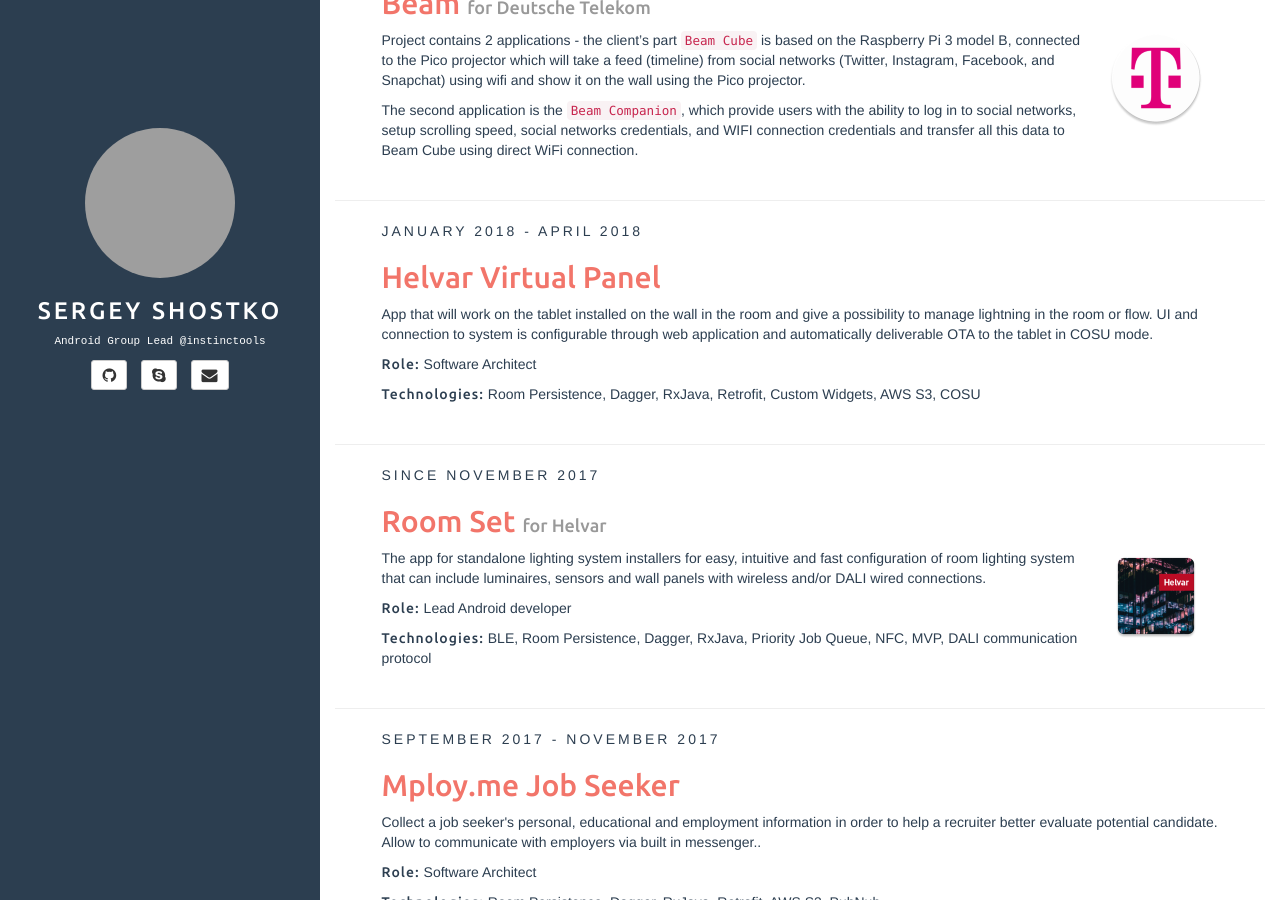
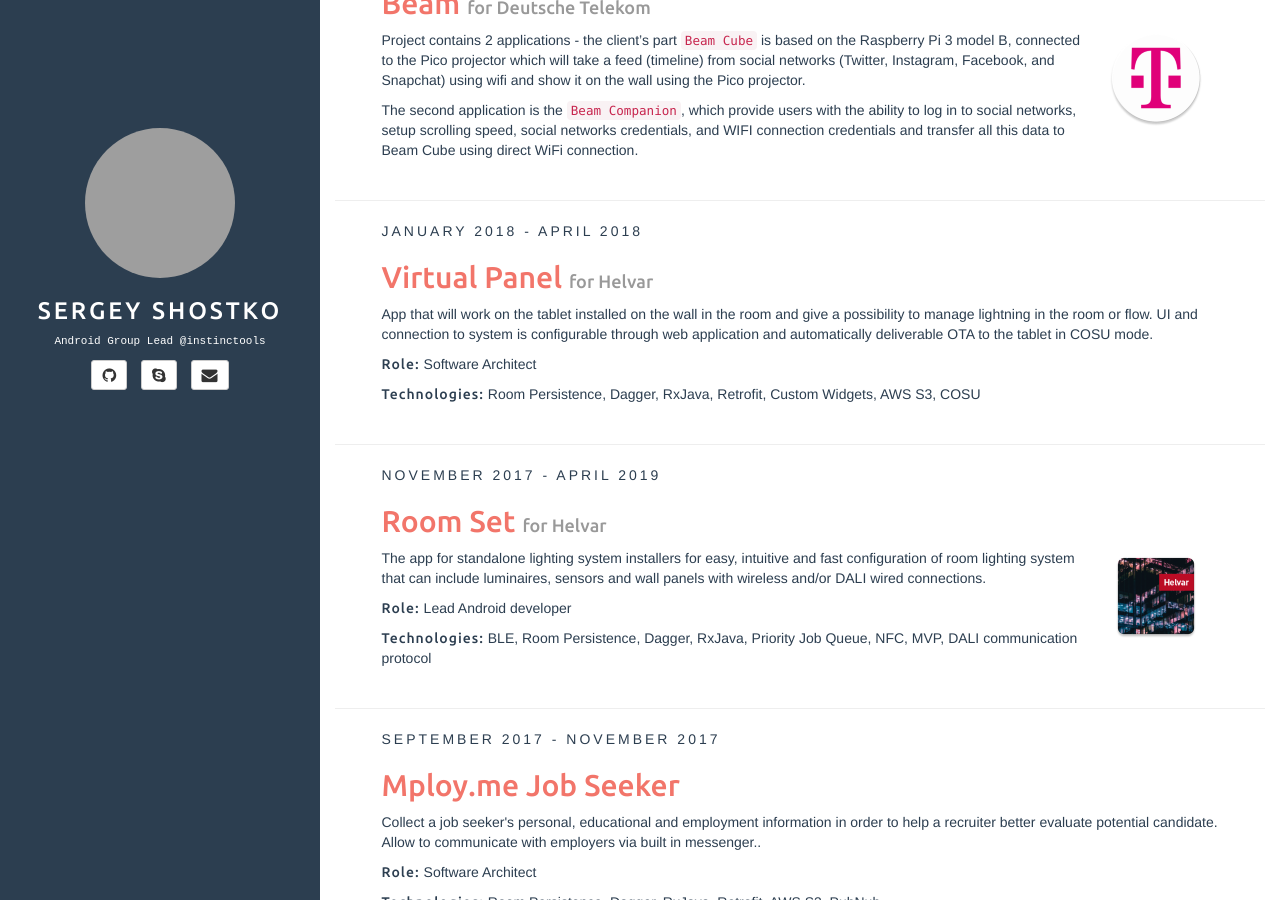
Before and after one commit to shostko/shostko.by, a Jekyll site: the page built from index.html, in a window 1280 px wide and 900 px high, scrolled down 897 px. Built offline with Jekyll 4.4.1, drawn with Linux system fonts in a browser that asks for light colours; grey boxes are pictures that could not be loaded.

```diff
--- a/_projects/helvar-virtual-panel.mdown
+++ b/_projects/helvar-virtual-panel.mdown
@@ -1,6 +1,6 @@
 ---
-title: "Helvar Virtual Panel"
-customer:
+title: "Virtual Panel"
+customer: Helvar
 role:	Software Architect
 date_start: 2018-01-01 00:00:00 +0300
 date_end: 2018-04-30 00:00:00 +0300
```
Also changed, not shown: _projects/helvar-room-set.md (+1 -0 lines).
